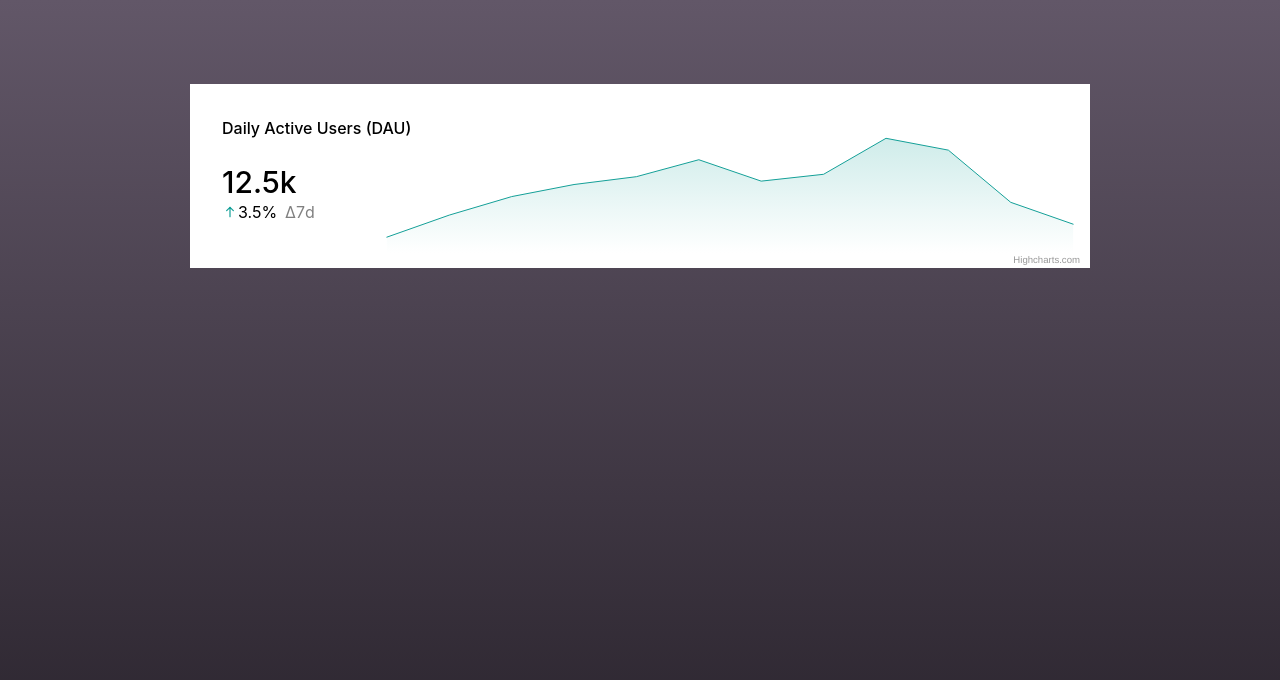
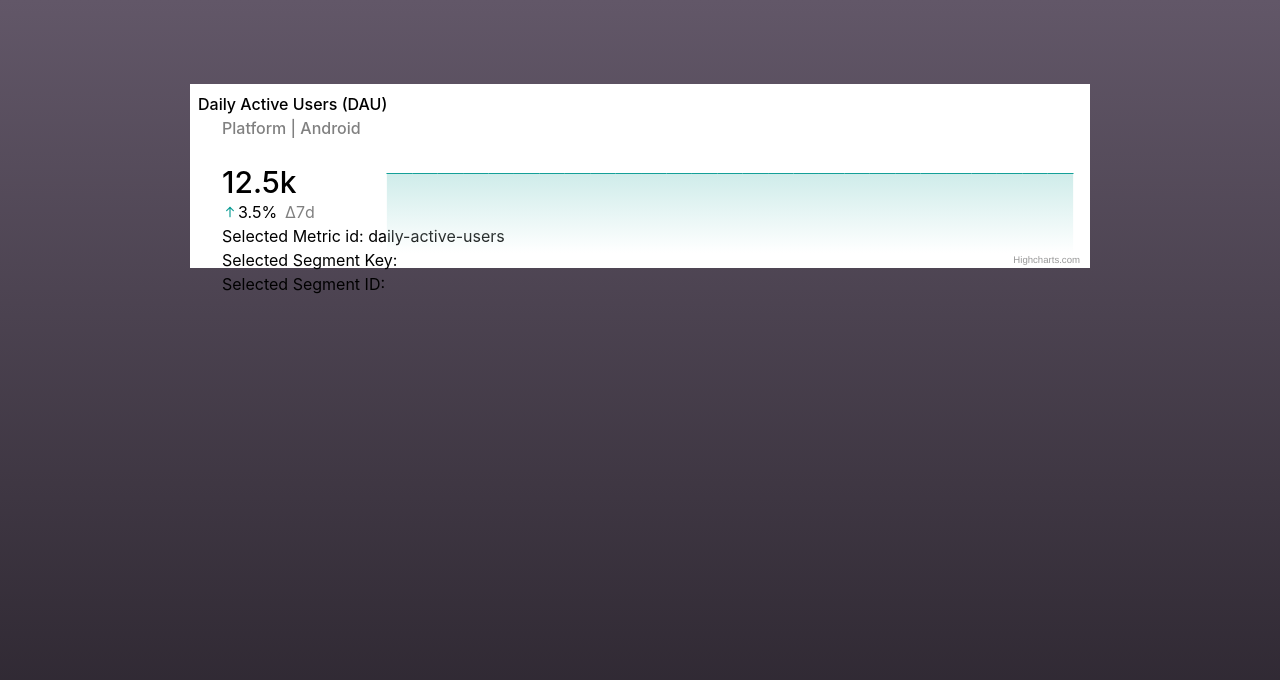
Before and after one commit to tonyantony300/sundial, a React (Create React App) app: page / in a window 1280 px wide. Shown: the top 680 px of the page. Built offline with nearby package versions, Linux system fonts and the light colour scheme.

Commit message:
Plugged in snapshot api

```diff
--- a/src/apis/snapshot.ts
+++ b/src/apis/snapshot.ts
@@ -4,8 +4,6 @@ interface Response {
 		metric: string;
 		segmentKey: string;
 		segmentId: string;
-		// values is an array of data points for last 28 days,
-		// starting from the date provided in request body
 		values: Array<{
 			date: string;
 			value: number;
@@ -14,9 +12,9 @@ interface Response {
 }
 
 export const fetchSnapshot = async (
-	metric: string,
-	segmentKey: string,
-	segmentId: string
+	metric: string |null,
+	segmentKey: string | null,
+	segmentId: string | null
 ): Promise<Response> => {
 	return await fetch("https://sundial-fe-interview.vercel.app/api/snapshot", {
 		method: "POST",
--- a/src/components/Card.tsx
+++ b/src/components/Card.tsx
@@ -12,6 +12,12 @@ interface Props {
 
 function Card(props: Props) {
   const [isEditMode, setIsEditMode] = useState(false);
+  const [selectedSegmentId, setSelectedSegmentId] = useState<string | null>(
+    null
+  );
+  const [selectedSegmentKey, setSelectedSegmentKey] = useState<string | null>(
+    null
+  );
 
   const handleViewClick = () => {
     setIsEditMode(true);
@@ -21,20 +27,40 @@ function Card(props: Props) {
     setIsEditMode(false);
   };
 
+  const handleCancel = () => {
+    setIsEditMode(false);
+  };
+
+  const handleDataUpdate = (
+    segmentId: string | null,
+    segmentKey: string | null
+  ) => {
+    setSelectedSegmentId(segmentId);
+    setSelectedSegmentKey(segmentKey);
+  };
+
   return (
-    <div className="">
+    <>
       {isEditMode ? (
-        <EditMode
-          id={props.metric.id}
-          name={props.metric.displayName}
-          onAdd={handleAddClick}
-        />
+        <div className="flex justify-center items-center">
+          <EditMode
+            id={props.metric.id}
+            name={props.metric.displayName}
+            onAdd={handleAddClick}
+            onCancel={handleCancel}
+            onDataUpdate={handleDataUpdate}
+          />
+        </div>
       ) : (
         <div onClick={handleViewClick}>
-          <ViewMode name={props.metric.displayName} />
+          <ViewMode
+            metricId={props.metric.id}
+            selectedSegmentId={selectedSegmentId}
+            selectedSegmentKey={selectedSegmentKey}
+          />
         </div>
       )}
-    </div>
+    </>
   );
 }
 
--- a/src/components/Dashboard.tsx
+++ b/src/components/Dashboard.tsx
@@ -42,6 +42,9 @@ function Dashboard() {
           key={metric.id}
           className="w-full max-w-[900px] bg-white flex justify-center flex-wrap box-border my-1 relative"
         >
+          <h4 className="absolute left-2 top-2 font-medium">
+            {metric.displayName}
+          </h4>
           {Array.from({ length: cardCounts[metric.id] }).map((_, cardIndex) => (
             <div
               key={`${metric.id}-${cardIndex}`}
--- a/src/components/EditMode.tsx
+++ b/src/components/EditMode.tsx
@@ -1,13 +1,14 @@
 import React, { useState, useEffect } from "react";
 import Select from "react-select";
-import { metricResponse, segmentResponse } from "../dtos/index.dtos";
-import metricData from "../metric.json";
+import { segmentResponse } from "../dtos/index.dtos";
 import segmentData from "../segment.json";
 
 type Props = {
   id: string;
   name: string;
   onAdd: () => void;
+  onCancel: () => void;
+  onDataUpdate: (segmentId: string | null, segmentKey: string | null) => void; // New prop
 };
 
 const mapSegmentKeyOptions = (data: segmentResponse["data"]) => {
@@ -39,16 +40,30 @@ function EditMode(props: Props) {
   let [selectedSegmentKey, setSelectedSegmentKey] = useState<string | null>(
     null
   );
+  let [selectedSegmentId, setSelectedSegmentId] = useState<string | null>(null);
+  let [enableAdd, setEnableAdd] = useState<boolean>(false);
+
+  const customStyles = {
+    control: (provided: any) => ({
+      ...provided,
+      fontSize: "14px",
+    }),
+    placeholder: (provided: any) => ({
+      ...provided,
+      fontSize: "12px",
+    }),
+    option: (provided: any, state: any) => ({
+      ...provided,
+      fontSize: "14px",
+      whiteSpace: "noWrap",
+    }),
+  };
 
   useEffect(() => {
-    // const fetchData = async () => {
-    //   const metricsData: metricResponse = await fetchMetrics();
-    //   setMetric(metricsData.data);
-    //   const segmentsData: segmentResponse = await fetchSegments();
-    //   setSegment(segmentsData.data);
-    // };
-    // fetchData();
-  }, []);
+    if (selectedSegmentKey !== null) {
+      setEnableAdd(true);
+    }
+  }, [selectedSegmentId]);
 
   const SegmentKeyOptions = mapSegmentKeyOptions(segment);
   const SegmentIdOptions = selectedSegmentKey
@@ -56,27 +71,40 @@ function EditMode(props: Props) {
     : [];
 
   return (
-    <div className="w-[184px] h-[184px] bg-slate-400 px-3">
-      <h3>{props.name}</h3>
+    <div className="w-[260px] h-[184px] px-3 flex flex-col justify-center ">
       <Select
         options={SegmentKeyOptions}
-        placeholder={"Select segmentKey"}
+        placeholder={"Select segment key"}
+        styles={customStyles}
         onChange={(selectedOption) =>
           setSelectedSegmentKey(selectedOption?.value || null)
         }
       />
-      <Select
-        options={SegmentIdOptions}
-        placeholder={"Select segmentId"}
-        isDisabled={!selectedSegmentKey}
-      />
-      <div className="flex justify-between items-center mt-10">
-        <button className="px-[15px] py-[5px] text-red-500 bg-red-200 rounded-md">
+      <span className="mt-2">
+        <Select
+          options={SegmentIdOptions}
+          styles={customStyles}
+          placeholder={"Select segment id"}
+          isDisabled={!selectedSegmentKey}
+          onChange={(selectedOption) =>
+            setSelectedSegmentId(selectedOption?.value || null)
+          }
+        />
+      </span>
+      <div className="flex justify-between items-center mt-2">
+        <button
+          className="px-[30px] py-[5px] text-[#ff5D39] bg-[#FFECE7] rounded-lg"
+          onClick={props.onCancel}
+        >
           Cancel
         </button>
         <button
-          className="px-[15px] py-[5px] text-green-500 bg-green-200 rounded-md"
-          onClick={props.onAdd}
+          className="px-[40px] py-[5px] text-white bg-[#119f97] rounded-lg"
+          disabled={!enableAdd}
+          onClick={() => {
+            props.onDataUpdate(selectedSegmentId, selectedSegmentKey);
+            props.onAdd();
+          }}
         >
           Add
         </button>
--- a/src/components/ViewMode.tsx
+++ b/src/components/ViewMode.tsx
@@ -1,13 +1,32 @@
-import React from "react";
+import React, { useState, useEffect } from "react";
 import { Up } from "../icons/Up";
-import Highcharts, { Tooltip } from "highcharts";
+import Highcharts, { Options, SeriesOptionsType } from "highcharts";
 import HighchartsReact from "highcharts-react-official";
+import { fetchSnapshot } from "../apis/snapshot";
+
+interface DataPoint {
+  date: string;
+  value: number;
+}
+
+interface ResponseData {
+  metric: string;
+  segmentKey: string;
+  segmentId: string;
+  values: DataPoint[];
+}
+
+interface Response {
+  data: ResponseData;
+}
 
 type Props = {
-  name: string;
+  metricId: string;
+  selectedSegmentId: string | null;
+  selectedSegmentKey: string | null;
 };
 
-const options = {
+const initialOptions: Options = {
   chart: {
     type: "area",
     backgroundColor: "transparent",
@@ -39,7 +58,6 @@ const options = {
   },
   tooltip: {
     enabled: false,
-    shadow: false,
   },
   plotOptions: {
     area: {
@@ -65,19 +83,48 @@ const options = {
   },
   series: [
     {
+      type: "area",
       name: "Example Series",
-      data: [
-        29.9, 71.5, 106.4, 129.2, 144.0, 176.0, 135.6, 148.5, 216.4, 194.1,
-        95.6, 54.4,
-      ],
-    },
+      data: Array(28).fill(0),
+    } as Highcharts.SeriesAreaOptions,
   ],
 };
 
 function ViewMode(props: Props) {
+  const [chartOptions, setChartOptions] =
+    useState<Highcharts.Options>(initialOptions);
+
+  useEffect(() => {
+    if (props.selectedSegmentKey && props.selectedSegmentId) {
+      const callingForSnapshot = async () => {
+        const retrievedSnapshotData = await fetchSnapshot(
+          props.metricId,
+          props.selectedSegmentKey,
+          props.selectedSegmentId
+        );
+
+        const newChartData = retrievedSnapshotData.data.values.map(
+          (item) => item.value
+        );
+        setChartOptions((prevOptions) => ({
+          ...prevOptions,
+          series: [
+            {
+              type: "area",
+              name: "Example Series",
+              data: newChartData,
+            } as Highcharts.SeriesAreaOptions,
+          ],
+        }));
+      };
+
+      callingForSnapshot();
+    }
+  }, [props.selectedSegmentKey, props.selectedSegmentId, props.metricId]);
+
   return (
     <div className="h-[184px] p-8 relative">
-      <h5 className="font-medium ">{props.name}</h5>
+      <h5 className="font-medium text-[#808080]">Platform | Android</h5>
       <h1 className="mt-6 font-medium text-3xl">12.5k</h1>
       <span className="flex">
         <Up />
@@ -87,10 +134,15 @@ function ViewMode(props: Props) {
       <div className="absolute w-[80%] h-full right-0 top-0">
         <HighchartsReact
           highcharts={Highcharts}
-          options={options}
+          options={chartOptions}
           constructorType={"chart"}
           containerProps={{ className: "h-full w-full" }}
         />
+      </div>
+      <div>
+        <p>Selected Metric id: {props.metricId}</p>
+        <p>Selected Segment Key: {props.selectedSegmentKey}</p>
+        <p>Selected Segment ID: {props.selectedSegmentId}</p>
       </div>
     </div>
   );
--- a/src/index.tsx
+++ b/src/index.tsx
@@ -1,17 +1,13 @@
-import React from 'react';
-import ReactDOM from 'react-dom/client';
-import './index.css';
-import App from './App';
-import reportWebVitals from './reportWebVitals';
+import React from "react";
+import ReactDOM from "react-dom/client";
+import "./index.css";
+import App from "./App";
+import reportWebVitals from "./reportWebVitals";
 
 const root = ReactDOM.createRoot(
-  document.getElementById('root') as HTMLElement
+  document.getElementById("root") as HTMLElement
 );
-root.render(
-  <React.StrictMode>
-    <App />
-  </React.StrictMode>
-);
+root.render(<App />);
 
 // If you want to start measuring performance in your app, pass a function
 // to log results (for example: reportWebVitals(console.log))
```
